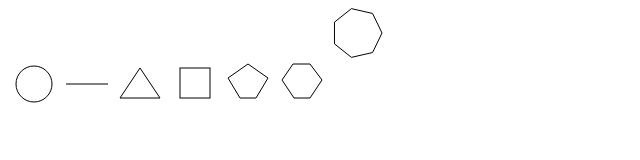
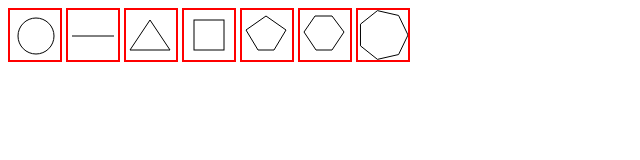
Before and after one commit to donkeypagoda/svgTest, a plain HTML site: page index.html in a window 1280 px wide. Shown: the whole page, without its empty margins (0-640 px from the left). Drawn offline with Linux system fonts and the light colour scheme.

Commit message:
getting it

```diff
--- a/index.html
+++ b/index.html
@@ -4,6 +4,7 @@
     <meta charset="utf-8">
     <title>svgTest</title>
     <script defer type="text/javascript" src="main.js"></script>
+    <link rel="stylesheet" href="main.css">
   </head>
   <body>
     <svg id="circleSVG" width="50" height="50" version="1.1" xmlns="http://www.w3.org/2000/svg">
@@ -37,7 +38,7 @@
 <!-- "4,6 11,2 18,6 20,13 15,20 7,20 2,13 4,6" -->
 <!-- "8,12 22,3 36,12 40,26 30,40 14,40 4,26 8,12" -->
 <!-- "25,8 36,13 40,25 32,40 18,40 10,25 14,14 25,8" -->
-    <svg id="heptagonSVG" width="100" height="100" version="1.1" xmlns="http://www.w3.org/2000/svg">
+    <svg id="heptagonSVG" width="50" height="50" version="1.1" xmlns="http://www.w3.org/2000/svg">
       <polygon id="heptagonPath" points="50,25 38,47 13,47 0,25 12,3 38,3 50,25" stroke="black" fill="transparent" stroke-width="1"/>
     </svg>
 
--- /dev/null
+++ b/main.css
@@ -0,0 +1,4 @@
+svg{
+  border: 2px solid red;
+
+}
```
